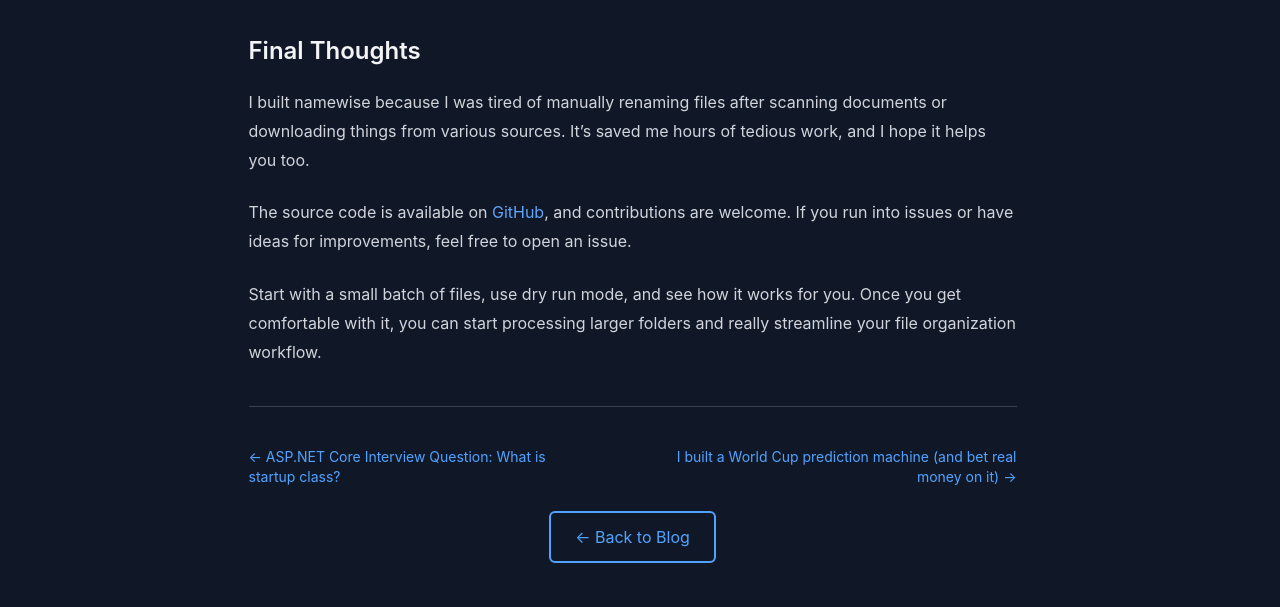
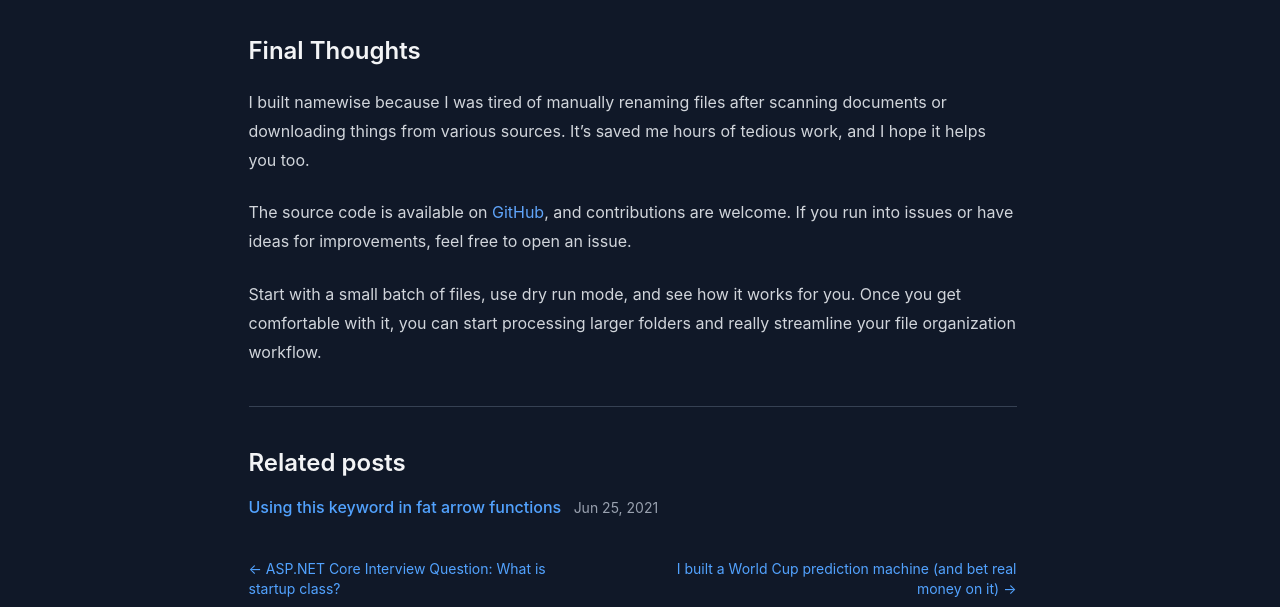
Before and after one commit to amirdaraee/amirdaraee.github.io, an Astro site in the folder astro-blog/: page /blog/namewise_usage_guide in a window 1280 px wide. Shown: the part 6101-6708 px from the top of the page. Built offline with nearby package versions, Linux system fonts and the light colour scheme; Astro itself is replaced by a stand-in of ours; a web font is replaced by a local one.

Commit message:
feat: show related posts by shared tags on blog posts
Rank published posts by number of shared tag slugs (newest first on ties),
show the top three above the post navigation. Posts with no shared tags
render no section.

```diff
--- a/astro-blog/src/pages/blog/[slug].astro
+++ b/astro-blog/src/pages/blog/[slug].astro
@@ -12,20 +12,35 @@ export async function getStaticPaths() {
     .filter((p) => p.data.published)
     .sort((a, b) => a.data.date.valueOf() - b.data.date.valueOf());
 
+  const tagSlugs = (p: (typeof blogPosts)[number]) =>
+    new Set((p.data.keywords ?? []).map(slugifyTag));
+
   return blogPosts.map((post) => {
     const i = published.findIndex((p) => p.id === post.id);
+
+    // Related posts: rank published posts by shared tags, newest first on ties
+    const postTags = tagSlugs(post);
+    const related = published
+      .filter((p) => p.id !== post.id)
+      .map((p) => ({ p, shared: [...tagSlugs(p)].filter((t) => postTags.has(t)).length }))
+      .filter((r) => r.shared > 0)
+      .sort((a, b) => b.shared - a.shared || b.p.data.date.valueOf() - a.p.data.date.valueOf())
+      .slice(0, 3)
+      .map((r) => r.p);
+
     return {
       params: { slug: post.id },
       props: {
         post,
         prev: i > 0 ? (published[i - 1] ?? null) : null,
         next: i >= 0 && i < published.length - 1 ? (published[i + 1] ?? null) : null,
+        related,
       },
     };
   });
 }
 
-const { post, prev, next } = Astro.props;
+const { post, prev, next, related } = Astro.props;
 const { Content } = await render(post);
 const minutes = readingTime(post.body ?? '');
 
@@ -131,6 +146,22 @@ const structuredData = {
       </div>
 
       <hr class="my-10 border-gray-300 dark:border-gray-700" role="separator" />
+
+      {related.length > 0 && (
+        <section class="mb-10" aria-labelledby="related-posts-heading">
+          <h2 id="related-posts-heading" class="text-2xl font-semibold mb-4 text-gray-900 dark:text-gray-100">Related posts</h2>
+          <ul class="space-y-3 list-none p-0 m-0">
+            {related.map((r) => (
+              <li>
+                <a href={`${base}blog/${r.id}`} class="text-blue-600 dark:text-blue-400 hover:underline font-medium">{r.data.title}</a>
+                <time datetime={r.data.date.toISOString()} class="text-gray-500 dark:text-gray-400 text-sm ml-2">
+                  {r.data.date.toLocaleDateString('en-US', { year: 'numeric', month: 'short', day: 'numeric' })}
+                </time>
+              </li>
+            ))}
+          </ul>
+        </section>
+      )}
 
       <nav aria-label="Post navigation" class="space-y-6">
         {(prev || next) && (
```
